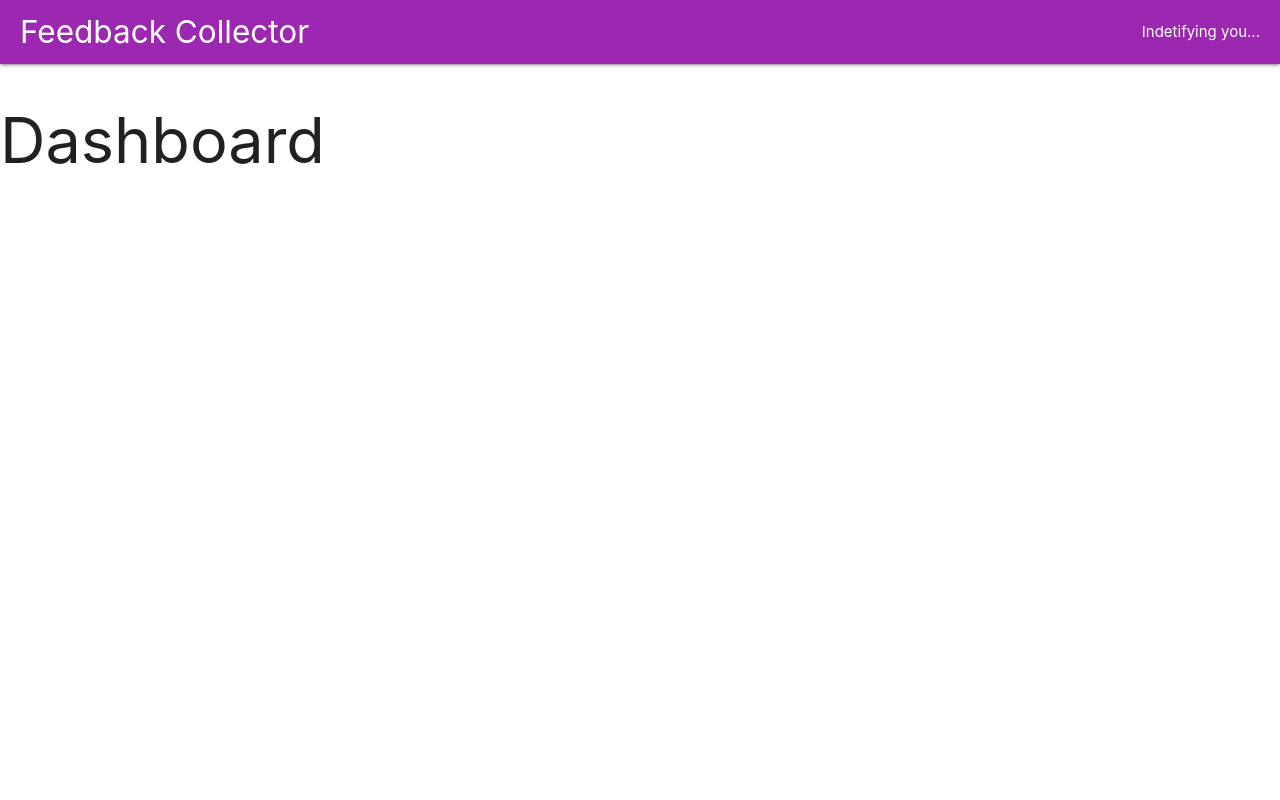
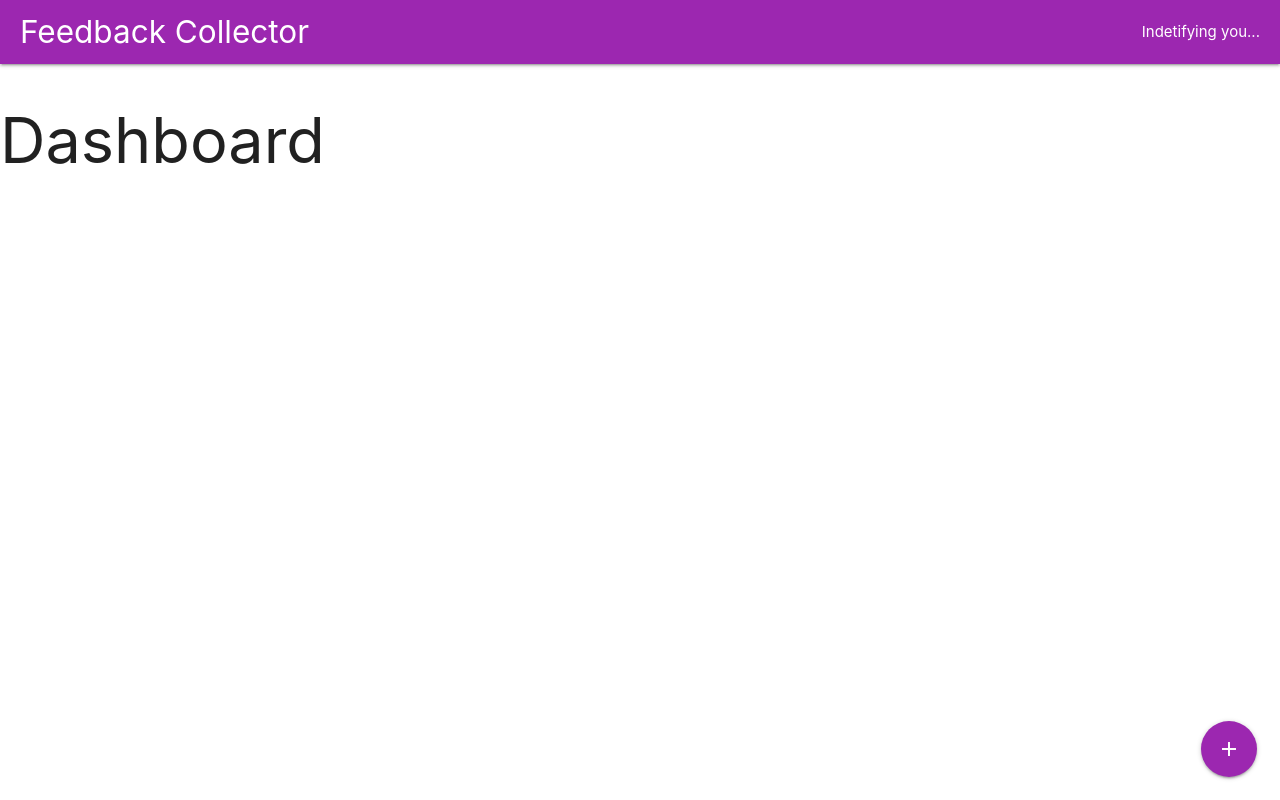
Before and after one commit to yogeshkoli/feedback-collector, a React (Create React App) app in the folder fcclient/: page /surveys in a window 1280 px wide. Built offline with nearby package versions, Linux system fonts and the light colour scheme; no server answers.

Commit message:
Add Survey button

```diff
--- a/fcclient/src/components/Dashboard.js
+++ b/fcclient/src/components/Dashboard.js
@@ -1,10 +1,17 @@
 import React, { Component } from 'react';
+import { Link } from 'react-router-dom';
 
 class Dashboard extends Component {
     render() {
         return (
             <div>
                 <h1>Dashboard</h1>
+
+                <div className="fixed-action-btn">
+                    <Link className="btn-floating btn-large purple" to="/surveys/new">
+                        <i className="large material-icons">add</i>
+                    </Link>
+                </div>
             </div>
         );
     };
```
